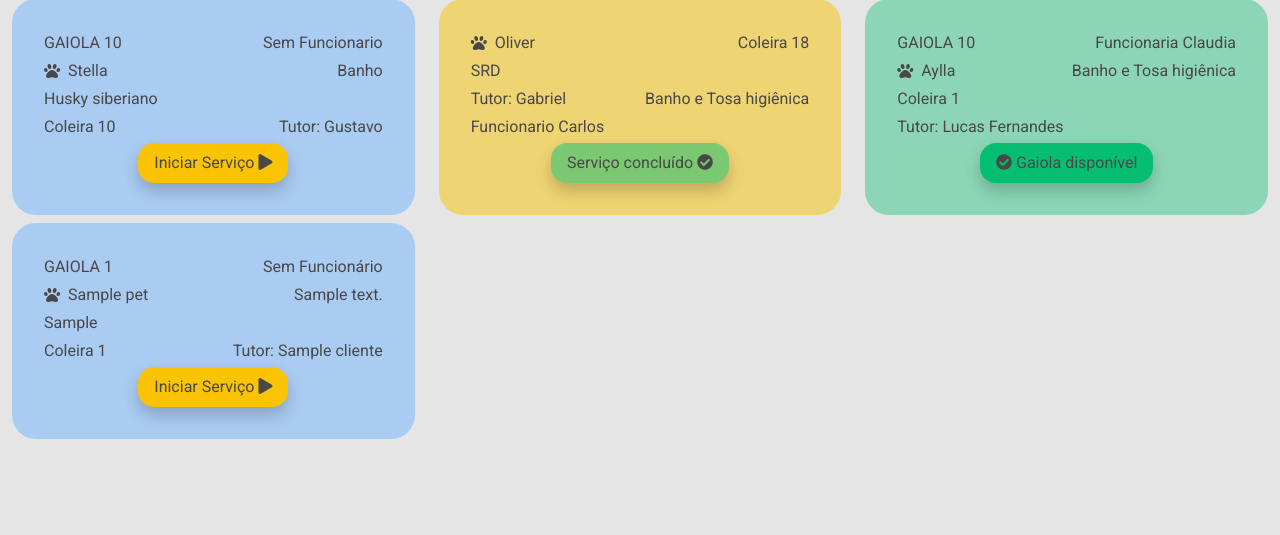
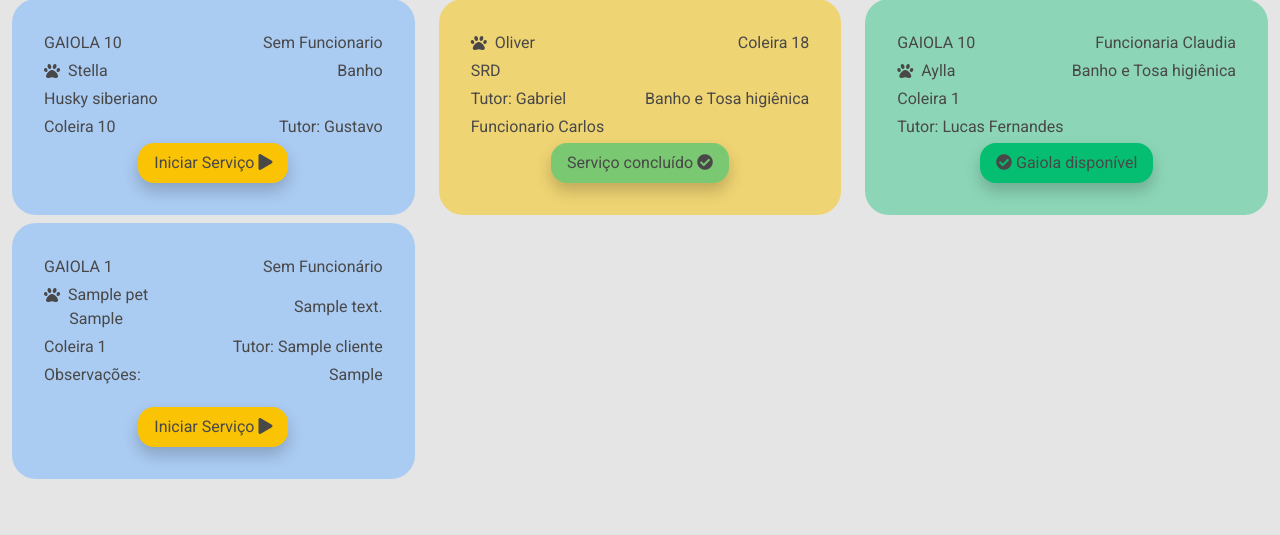
Before and after one commit to nathaliaacouto/PetStory, a Flask app: page /servicos in a window 1280 px wide. Shown: the part 369-904 px from the top of the page. Before the commit the page ends 808 px from the top, so only its background shows below. Run offline with Flask 2, Linux system fonts and the light colour scheme; tables that the repository leaves empty hold one stand-in row (values such as "Sample post"); some libraries are stand-ins or nearby versions.

Commit message:
adicionar campo de observações na tela de serviços

```diff
--- a/app/routes.py
+++ b/app/routes.py
@@ -65,6 +65,7 @@ def init_app(app):
             servico['raca_pet'] = pet_info.raca
             servico['tutor'] = cliente_info.nome
             servico['servicos'] = [serv.descricao for serv in p.servicos]
+            servico['obs'] = p.obs or "Sem observações"
             atend_pendentes.append(servico)
 
         for a in em_andamento:
@@ -79,6 +80,7 @@ def init_app(app):
             servico['tutor'] = cliente_info.nome
             servico['funcionario'] = funcionario_info.nome
             servico['servicos'] = [serv.descricao for serv in a.servicos]
+            servico['obs'] = a.obs or "Sem observações"
             atend_andamento.append(servico)
 
         for c in concluidos:
@@ -93,6 +95,7 @@ def init_app(app):
             servico['tutor'] = cliente_info.nome
             servico['funcionario'] = funcionario_info.nome
             servico['servicos'] = [serv.descricao for serv in c.servicos]
+            servico['obs'] = c.obs or "Sem observações"
             atend_concluido.append(servico)
         return render_template(
             "servicos.html",
--- a/app/static/js/servicos.js
+++ b/app/static/js/servicos.js
@@ -21,8 +21,6 @@ $(document).ready(function(){
         data: { id : atendId, code: '' }
       })
     }
-    // let atendElem = $("#servico-card-" + atendId).detach();
-    // console.log(`movendo ${'servico-card' + atendId}`);
   })
 });
 
--- a/app/templates/servicos.html
+++ b/app/templates/servicos.html
@@ -38,9 +38,12 @@
             <p class="servico-card__funcionario">Sem Funcionário</p>
           </div>
           <div class="servico-card-row">
-            <div class="servico-card__pet-info">
-              <i class="fas fa-paw"></i>
-              <p class="pet-name">{{ atend.nome_pet }}</p>
+            <div class="servico-card-container">
+              <div class="servico-card__pet-info">
+                <i class="fas fa-paw"></i>
+                <p class="pet-name">{{ atend.nome_pet }}</p>
+              </div>
+              <p class="pet-breed">{{ atend.raca_pet }}</p>
             </div>
             <ul class="servicos">
               {% for s in atend.servicos %}
@@ -49,13 +52,14 @@
             </ul>
           </div>
           <div class="servico-card-row">
-              <p class="pet-breed">{{ atend.raca_pet }}</p>
-          </div>
-          <div class="servico-card-row">
               <p class="pet-collar">Coleira {{ atend.gaiola }}</p>
               <p class="pet-owner">Tutor: {{ atend.tutor }}</p>
           </div>
-          <button class="update-btn start-btn" data-bs-toggle="modal" data-bs-target="#codigo-modal" atend_id="{{ atend.id }}">Iniciar Serviço <i class="fas fa-play"></i></button>
+          <div class="servico-card-row">
+            <p>Observações:</p>
+            <p class="servico-obs"> {{atend.obs}} </p>
+          </div>
+          <button class="update-btn start-btn mt-3" data-bs-toggle="modal" data-bs-target="#codigo-modal" atend_id="{{ atend.id }}">Iniciar Serviço <i class="fas fa-play"></i></button>
         </div>
       {% endfor %}
     </div>
@@ -104,7 +108,11 @@
           <div class="servico-card-row">
             <p class="servico-card__funcionario">Funcionario {{ atend.funcionario }}</p>
           </div>
-          <button class="update-btn end-btn" atend_id="{{ atend.id }}">Serviço concluído <i class="fas fa-check-circle start-icon"></i></button>
+          <div class="servico-card-row">
+            <p>Observações:</p>
+            <p class="servico-obs"> {{atend.obs}} </p>
+          </div>
+          <button class="update-btn end-btn mt-3" atend_id="{{ atend.id }}">Serviço concluído <i class="fas fa-check-circle start-icon"></i></button>
         </div>
       {% endfor %}
     </div>
@@ -153,7 +161,11 @@
           <div class="servico-card-row">
             <p class="pet-owner">Tutor(a): {{ atend.tutor }}</p>
           </div>
-          <button class="update-btn next-btn" atend_id="{{ atend.id }}"><i class="fas fa-check-circle start-icon"></i> Gaiola disponível </i></button>
+          <div class="servico-card-row">
+            <p>Observações:</p>
+            <p class="servico-obs"> {{atend.obs}} </p>
+          </div>
+          <button class="update-btn next-btn mt-3" atend_id="{{ atend.id }}"><i class="fas fa-check-circle start-icon"></i> Gaiola disponível </i></button>
         </div>
       {% endfor %}
     </div>
```
